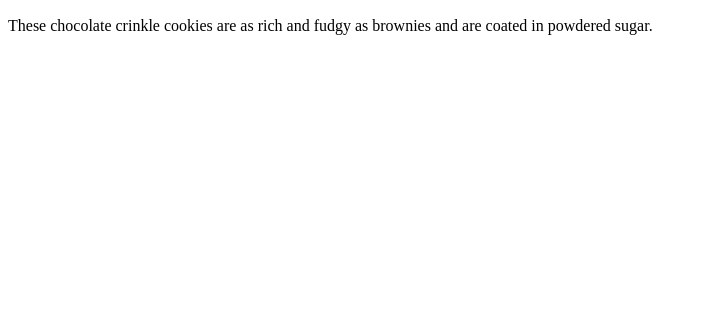
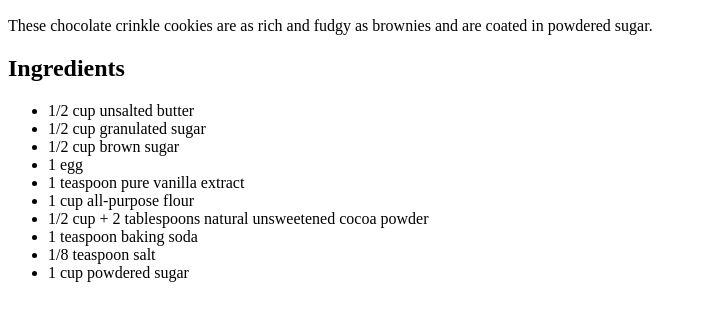
Before and after one commit to hneycmb/hneycmb.github.io, a plain HTML site: page recipes/crinkle.html in a window 1280 px wide. Shown: the part 434-754 px from the top of the page, without its empty margins (0-702 px from the left). Drawn offline with Linux system fonts and the light colour scheme.

Commit message:
Add heading and unordered list

```diff
--- a/recipes/crinkle.html
+++ b/recipes/crinkle.html
@@ -10,5 +10,18 @@
         alt="Chocolate Crinkle Cookies">
         <h2>Description</h2>
         <p>These chocolate crinkle cookies are as rich and fudgy as brownies and are coated in powdered sugar.</p>
+        <h2>Ingredients</h2>
+        <ul>
+            <li>1/2 cup unsalted butter</li>
+            <li>1/2 cup granulated sugar</li>
+            <li>1/2 cup brown sugar</li>
+            <li>1 egg</li>
+            <li>1 teaspoon pure vanilla extract</li>
+            <li>1 cup all-purpose flour</li>
+            <li>1/2 cup + 2 tablespoons natural unsweetened cocoa powder</li>
+            <li>1 teaspoon baking soda</li>
+            <li>1/8 teaspoon salt</li>
+            <li>1 cup powdered sugar</li>
+        </ul>
     </body>
 </html>
```
Also changed, not shown: recipes/snickerdoodles.html (+13 -0 lines), recipes/thumbprint.html (+12 -0 lines).
